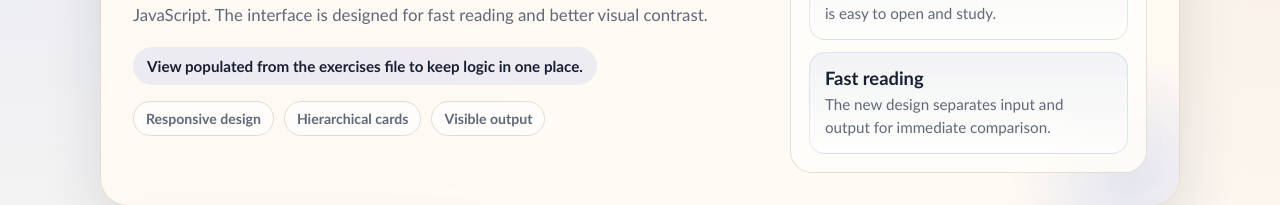
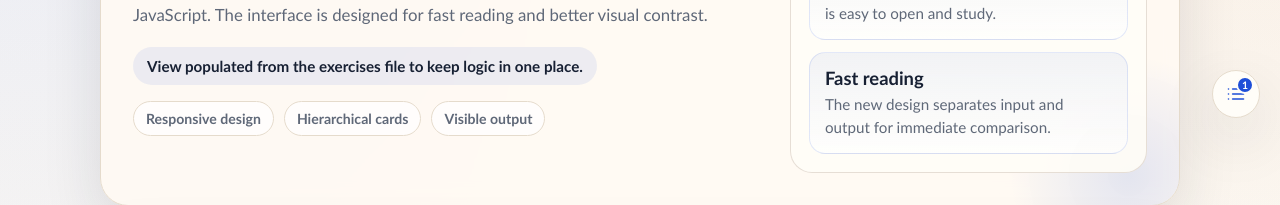
Before and after one commit to Teloxa/JavaScript-Review, a Vue app: page / in a window 1280 px wide. Shown: the part 306-511 px from the top of the page. Built offline with nearby package versions, Linux system fonts and the light colour scheme.

Commit message:
feat: add floating navigation for exercise tracking Introduces a floating nav to easily toggle between exercisees. While currently handling a small number of exercises, it provides scalability for future modules.

```diff
--- a/src/App.vue
+++ b/src/App.vue
@@ -1,6 +1,7 @@
 <script setup>
 import { ref } from 'vue';
 import ExerciseCard from './components/ExerciseCard.vue';
+import FloatingNav from './components/FloatingNav.vue';
 import { twoSum, reverseString, isPalindrome, factorial, mergeSortedArrays, flattenArray } from './utils/problems';
 
 const examples = ref([
@@ -80,8 +81,16 @@ const examples = ref([
         </section>
 
         <section class="grid">
-            <ExerciseCard v-for="(example, index) in examples" :key="index" :example="example" :index="index" />
+            <ExerciseCard
+                v-for="(example, index) in examples"
+                :key="index"
+                :example="example"
+                :index="index"
+                :id="'exercise-' + index"
+            />
         </section>
+
+        <FloatingNav :examples="examples" />
 
         <p class="footer-note">You can open this view in the browser and see the results calculated in real-time.</p>
     </main>
--- /dev/null
+++ b/src/components/FloatingNav.vue
@@ -0,0 +1,225 @@
+<script setup>
+import { ref, onMounted, onUnmounted } from 'vue';
+
+const props = defineProps({
+  examples: {
+    type: Array,
+    required: true
+  }
+});
+
+const activeIndex = ref(0);
+const isHovered = ref(false);
+
+let observer = null;
+
+onMounted(() => {
+  const options = {
+    root: null,
+    rootMargin: '0px',
+    threshold: 0.5 // trigger when 50% of the element is visible
+  };
+
+  observer = new IntersectionObserver((entries) => {
+    entries.forEach(entry => {
+      if (entry.isIntersecting) {
+        // Extract index from id (e.g. "exercise-2" -> 2)
+        const id = entry.target.id;
+        const indexStr = id.replace('exercise-', '');
+        activeIndex.value = parseInt(indexStr, 10);
+      }
+    });
+  }, options);
+
+  // Observe all exercise cards
+  props.examples.forEach((_, index) => {
+    const el = document.getElementById(`exercise-${index}`);
+    if (el) observer.observe(el);
+  });
+});
+
+onUnmounted(() => {
+  if (observer) {
+    observer.disconnect();
+  }
+});
+
+const scrollTo = (index) => {
+  const el = document.getElementById(`exercise-${index}`);
+  if (el) {
+    el.scrollIntoView({ behavior: 'smooth' });
+    activeIndex.value = index;
+  }
+};
+</script>
+
+<template>
+  <nav class="floating-nav" @mouseenter="isHovered = true" @mouseleave="isHovered = false">
+    <div class="nav-content" :class="{ 'is-expanded': isHovered }">
+      <div class="nav-collapsed" v-show="!isHovered">
+        <svg xmlns="http://www.w3.org/2000/svg" width="20" height="20" viewBox="0 0 24 24" fill="none"
+          stroke="currentColor" stroke-width="2" stroke-linecap="round" stroke-linejoin="round">
+          <line x1="8" y1="6" x2="21" y2="6"></line>
+          <line x1="8" y1="12" x2="21" y2="12"></line>
+          <line x1="8" y1="18" x2="21" y2="18"></line>
+          <line x1="3" y1="6" x2="3.01" y2="6"></line>
+          <line x1="3" y1="12" x2="3.01" y2="12"></line>
+          <line x1="3" y1="18" x2="3.01" y2="18"></line>
+        </svg>
+        <span class="active-badge">{{ activeIndex + 1 }}</span>
+      </div>
+
+      <div class="nav-expanded" v-show="isHovered">
+        <h3 class="nav-title">Exercises</h3>
+        <ul>
+          <li v-for="(example, index) in examples" :key="index">
+            <button @click="scrollTo(index)" :class="{ 'is-active': activeIndex === index }">
+              <span class="index">{{ index + 1 }}.</span>
+              <span class="title">{{ example.title }}</span>
+            </button>
+          </li>
+        </ul>
+      </div>
+    </div>
+  </nav>
+</template>
+
+<style scoped>
+.floating-nav {
+  position: fixed;
+  right: 20px;
+  top: 50%;
+  transform: translateY(-50%);
+  z-index: 100;
+}
+
+.nav-content {
+  background: var(--panel-strong);
+  border: 1px solid var(--border);
+  border-radius: 18px;
+  box-shadow: var(--shadow);
+  transition: all 0.3s cubic-bezier(0.25, 0.8, 0.25, 1);
+  overflow: hidden;
+  color: var(--text);
+  backdrop-filter: blur(10px);
+}
+
+.nav-content:not(.is-expanded) {
+  width: 48px;
+  height: 48px;
+  border-radius: 24px;
+  display: flex;
+  align-items: center;
+  justify-content: center;
+  cursor: pointer;
+}
+
+.nav-content:not(.is-expanded):hover {
+  background: var(--bg);
+  transform: scale(1.05);
+  box-shadow: 0 26px 60px rgba(23, 32, 51, 0.16);
+}
+
+.nav-collapsed {
+  display: flex;
+  align-items: center;
+  justify-content: center;
+  position: relative;
+  color: var(--accent);
+}
+
+.active-badge {
+  position: absolute;
+  top: -8px;
+  right: -8px;
+  background: var(--accent);
+  color: white;
+  font-size: 0.65rem;
+  font-weight: bold;
+  border-radius: 50%;
+  width: 18px;
+  height: 18px;
+  display: flex;
+  align-items: center;
+  justify-content: center;
+  border: 2px solid var(--panel-strong);
+}
+
+.nav-expanded {
+  padding: 16px;
+  width: 250px;
+  max-height: 70vh;
+  overflow-y: auto;
+}
+
+.nav-expanded::-webkit-scrollbar {
+  width: 6px;
+}
+
+.nav-expanded::-webkit-scrollbar-thumb {
+  background: var(--border);
+  border-radius: 3px;
+}
+
+.nav-title {
+  margin: 0 0 12px 0;
+  font-size: 0.9rem;
+  text-transform: uppercase;
+  letter-spacing: 1px;
+  color: var(--muted);
+  border-bottom: 1px solid var(--border);
+  padding-bottom: 8px;
+}
+
+.nav-expanded ul {
+  list-style: none;
+  padding: 0;
+  margin: 0;
+  display: flex;
+  flex-direction: column;
+  gap: 4px;
+}
+
+.nav-expanded button {
+  width: 100%;
+  text-align: left;
+  background: transparent;
+  border: none;
+  color: var(--text);
+  padding: 8px 12px;
+  border-radius: 8px;
+  cursor: pointer;
+  display: flex;
+  align-items: center;
+  gap: 8px;
+  font-size: 0.9rem;
+  transition: all 0.2s ease;
+}
+
+.nav-expanded button:hover {
+  background: rgba(29, 78, 216, 0.05);
+  color: var(--accent);
+}
+
+.nav-expanded button.is-active {
+  background: rgba(29, 78, 216, 0.1);
+  color: var(--accent);
+  font-weight: 600;
+}
+
+.index {
+  color: var(--muted);
+  font-size: 0.85rem;
+  min-width: 16px;
+}
+
+.is-active .index {
+  color: var(--accent);
+}
+
+.title {
+  white-space: nowrap;
+  overflow: hidden;
+  text-overflow: ellipsis;
+}
+</style>
```
